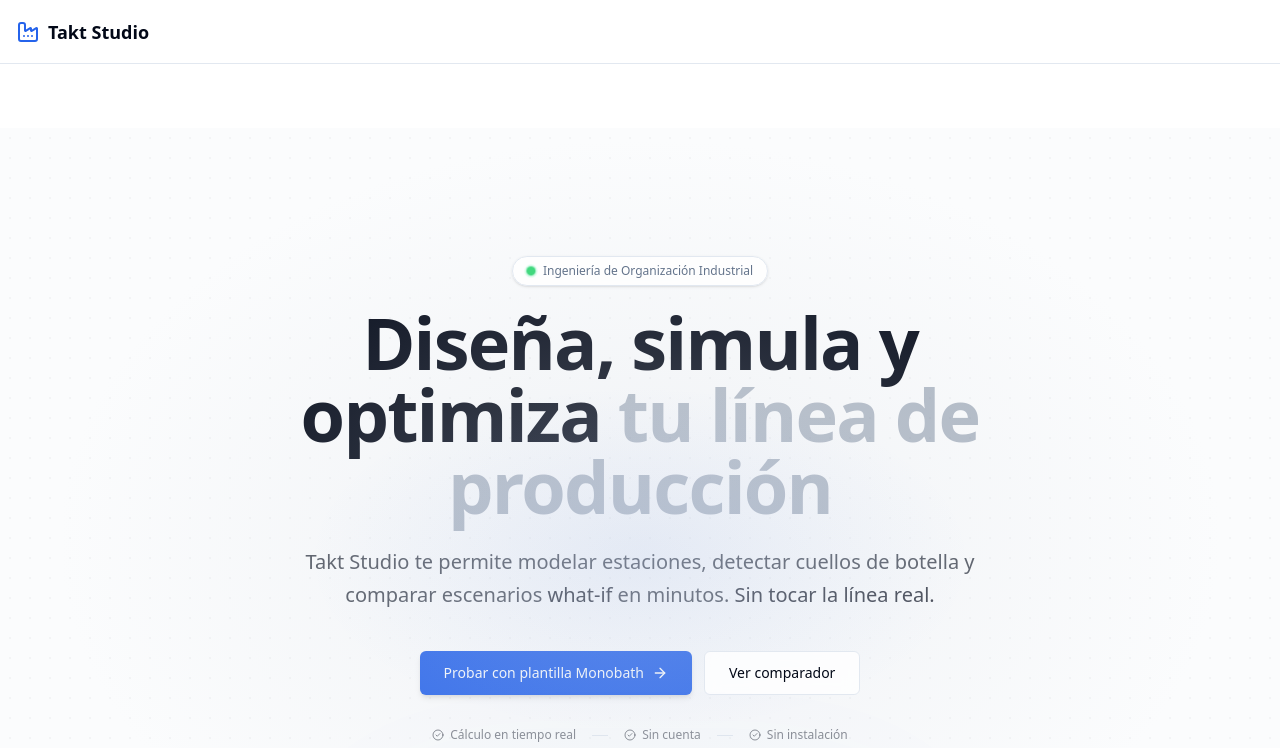
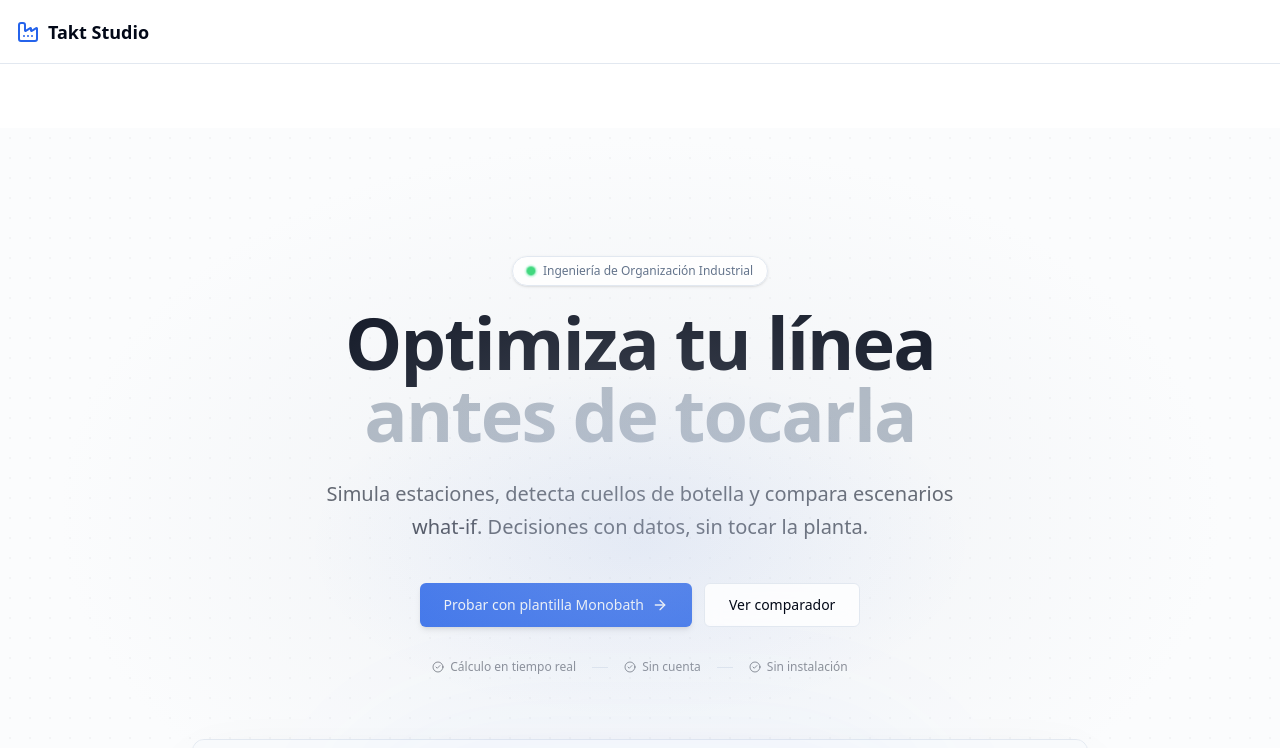
Before and after one commit to markusx5622/takt-studio, a Next.js app: page / in a window 1280 px wide. Shown: the top 748 px of the page. Built offline with nearby package versions, Linux system fonts and the light colour scheme.

Commit message:
chore: refuerza el titular del hero para hacerlo más memorable

```diff
--- a/app/page.tsx
+++ b/app/page.tsx
@@ -250,16 +250,16 @@ export default function Home() {
         </div>
 
         {/* Title */}
-        <h1 className="max-w-3xl text-4xl font-bold tracking-tight sm:text-5xl md:text-6xl lg:text-7xl">
-          Diseña, simula y optimiza{" "}
-          <span className="text-muted-foreground/50">tu línea de producción</span>
+        <h1 className="max-w-4xl text-4xl font-bold tracking-tight sm:text-5xl md:text-6xl lg:text-7xl">
+          Optimiza tu línea
+          <span className="block text-muted-foreground/55">antes de tocarla</span>
         </h1>
 
         {/* Subtitle */}
-        <p className="mx-auto mt-6 max-w-2xl text-lg leading-relaxed text-foreground/70 sm:text-xl">
-          Takt Studio te permite modelar estaciones, detectar cuellos de botella
-          y comparar escenarios <em className="not-italic font-medium text-foreground/80">what-if</em> en minutos.{" "}
-          <span className="text-foreground/80">Sin tocar la línea real.</span>
+        <p className="mx-auto mt-7 max-w-2xl text-lg leading-relaxed text-foreground/70 sm:text-xl">
+          Simula estaciones, detecta cuellos de botella y compara escenarios{" "}
+          <em className="not-italic font-medium text-foreground/80">what-if</em>.{" "}
+          Decisiones con datos, sin tocar la planta.
         </p>
 
         {/* CTAs */}
```
